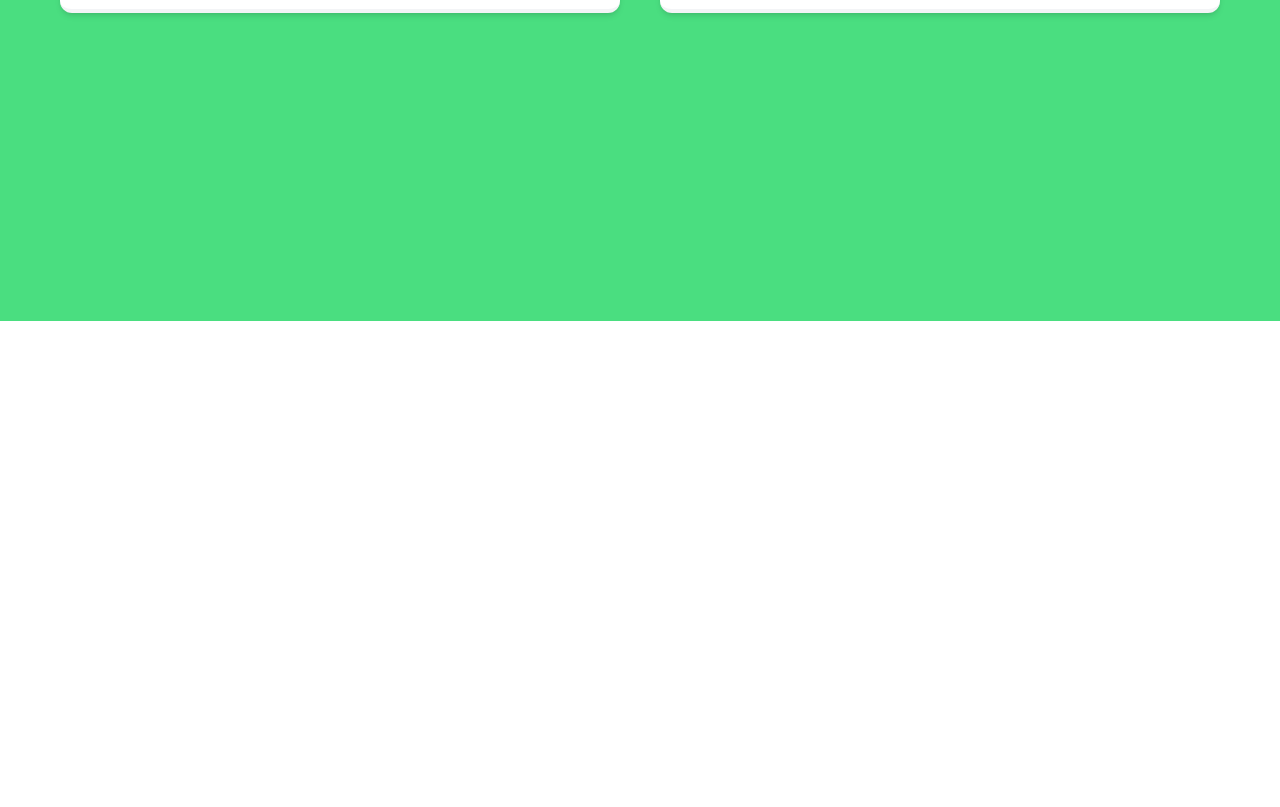
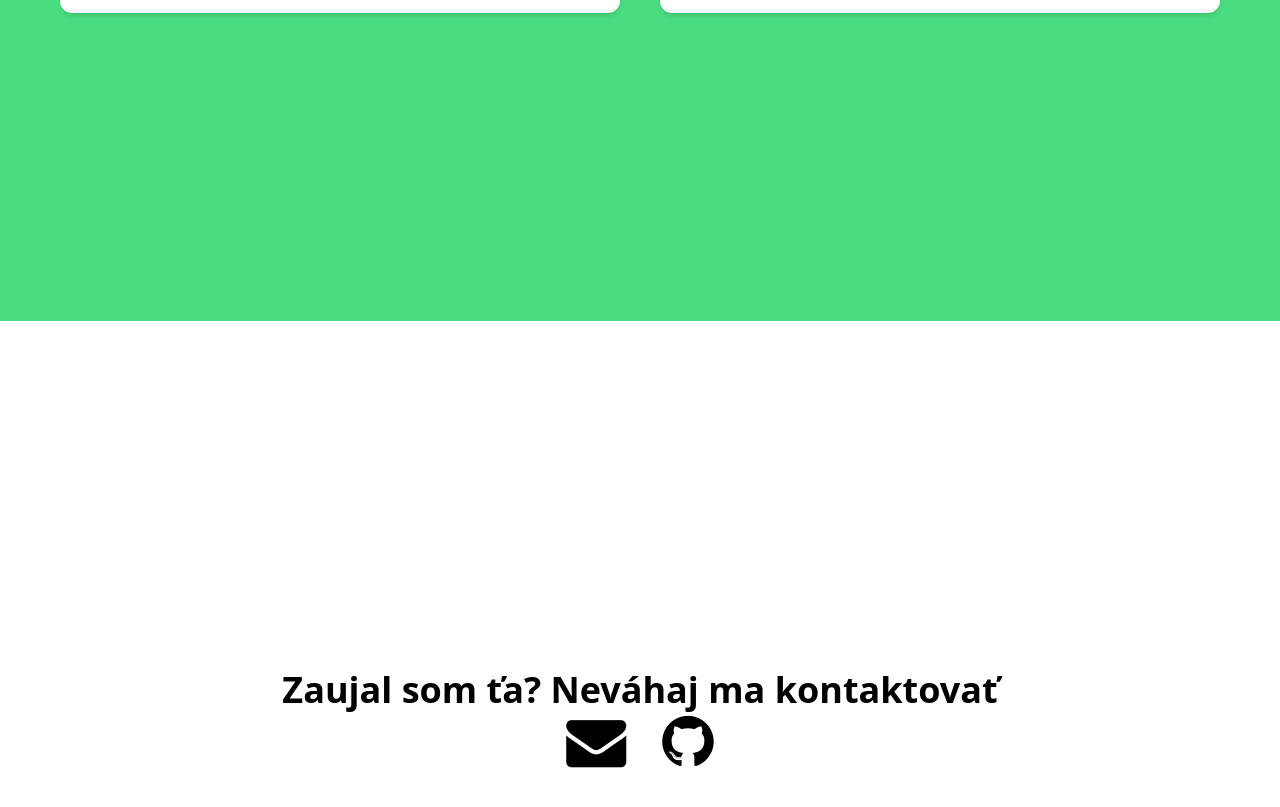
Before and after one commit to dhrinkino/hrinkino.com, a React (Vite) app: page / in a window 1280 px wide. Shown: the part 2079-2886 px from the top of the page. Before the commit the page ends 2400 px from the top, so only its background shows below. Built offline with nearby package versions, Linux system fonts and the light colour scheme.

Commit message:
added contact component to app

```diff
--- a/src/App.jsx
+++ b/src/App.jsx
@@ -3,6 +3,7 @@ import { Component } from "react";
 import Header from  './Components/Header'
 import AboutMe from './Components/AboutMe'
 import Portfolio from "./Components/Portofilio";
+import Contact from "./Components/Contact";
 class App extends Component {
   constructor(props) {
     super(props);
@@ -21,6 +22,7 @@ class App extends Component {
       <Header/>
       <AboutMe/>
       <Portfolio/>
+      <Contact/>
     </div>
        );
   }
```
